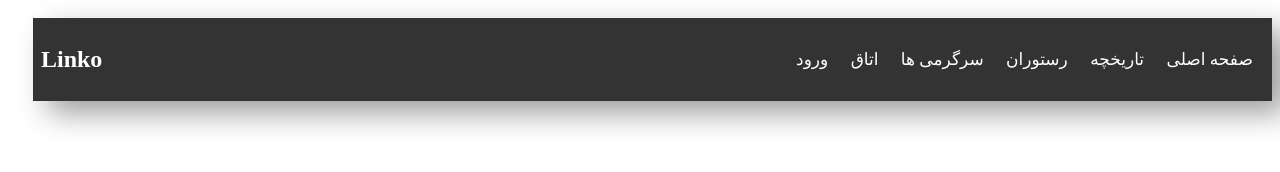
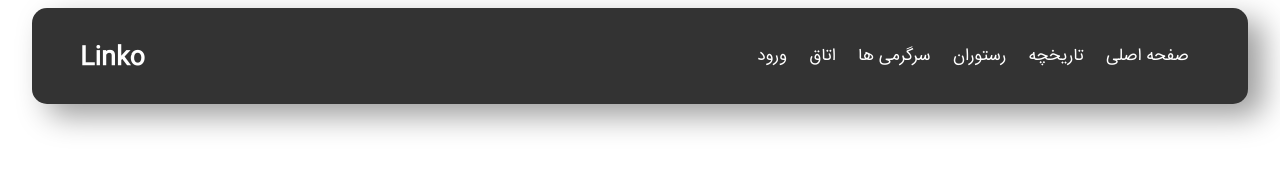
Before and after one commit to ImanAsefi/LinkoHotle, a plain HTML site: page original project/index.html in a window 1280 px wide. Drawn offline with Linux system fonts and the light colour scheme.

Commit message:
makeing Nav

```diff
--- a/original project/asstes/css/Navbar.css
+++ b/original project/asstes/css/Navbar.css
@@ -1,58 +1,56 @@
+body{
+    font-family: "IRANSANS";
+}
 ul{
     list-style: none;
-    margin: 0;
-    padding: 0;
 }
-.nav-top{
+nav {
+    width: 75rem;
+    height: 5rem;
+    justify-self: center;
+    border-radius: 15px;
     background-color: #333;
-}
-.nav-top ul li{
-    float: right;
-}
-.nav-top ul li a{
-    padding: 10px;
-    display: block;
-    text-decoration: none;
-    color: #eee;
-}
-.nav-top ul li a:hover{
-    background-color: #555;
-    color: orange;
-}
-.clearfix::after{
-    display: block;
-    content:'';
-    clear: both;
-}
-#nav {
-    background-color: #333;
+    list-style: none;
     display: flex;
     justify-content: space-between;
     padding: 0.5rem;
     top: 18px;
-    margin-top: 18px;
-    min-width: 48rem;
     box-shadow: 15px 12px 30px #00000063;
     z-index: 1;
-    margin-left: 25px;
 }
 .menu {
     display: flex;
     align-items: center;
 }
-#nav > h1{
+nav > h1{
+    font-size: 25px;
     color: #fff;
+    margin-left: 40px;
+    transition: 14s;
+}
+nav > h1:hover{
+    color: #767676;
+    font-size: 40px;
+    transition: 14s;
+    margin-left: 1000px;
+}
+
+.menu > li:hover > a:hover{
+    margin-bottom: 20px;
+    display: block;
+    transition: 1.2s;
 }
 .menu > li > a {
+
     color: #fff;
     padding: 0.4rem;
+    font-size: 17px;
     margin: 0.3rem;
-    font-size: 17px;
     text-decoration: none;
-    transition: 0.8s;
+    transition: 1.2s;
 }
-.menu li a:hover {
+.menu > li > a:hover {
     background-color: orange;
     border-radius: 10px;
-    transition: 0.8s;
+    transition: 1.2s;
 }
--- /dev/null
+++ b/original project/asstes/css/fonts.css
@@ -0,0 +1,4 @@
+@font-face {
+    font-family: "IRANSANS";
+    src: url(../fonts/IRANSANS\ .TTF);
+}
--- a/original project/asstes/css/footer.css
+++ b/original project/asstes/css/footer.css
@@ -0,0 +1,5 @@
+
+
+body{
+    font-family: "IRANSANS";
+}
--- a/original project/asstes/css/style.css
+++ b/original project/asstes/css/style.css
@@ -0,0 +1,5 @@
+
+
+body{
+    font-family: "IRANSANS";
+}
--- a/original project/index.html
+++ b/original project/index.html
@@ -6,6 +6,7 @@
     <link rel="stylesheet" href="./asstes/css/Navbar.css">
     <link rel="stylesheet" href="./asstes/css/style.css">
     <link rel="stylesheet" href="./asstes/css/footer.css">
+    <link rel="stylesheet" href="./asstes/css/fonts.css">
     <title>صفحه اصلی | هتل لینکو</title>
 </head>
 <body>
```
